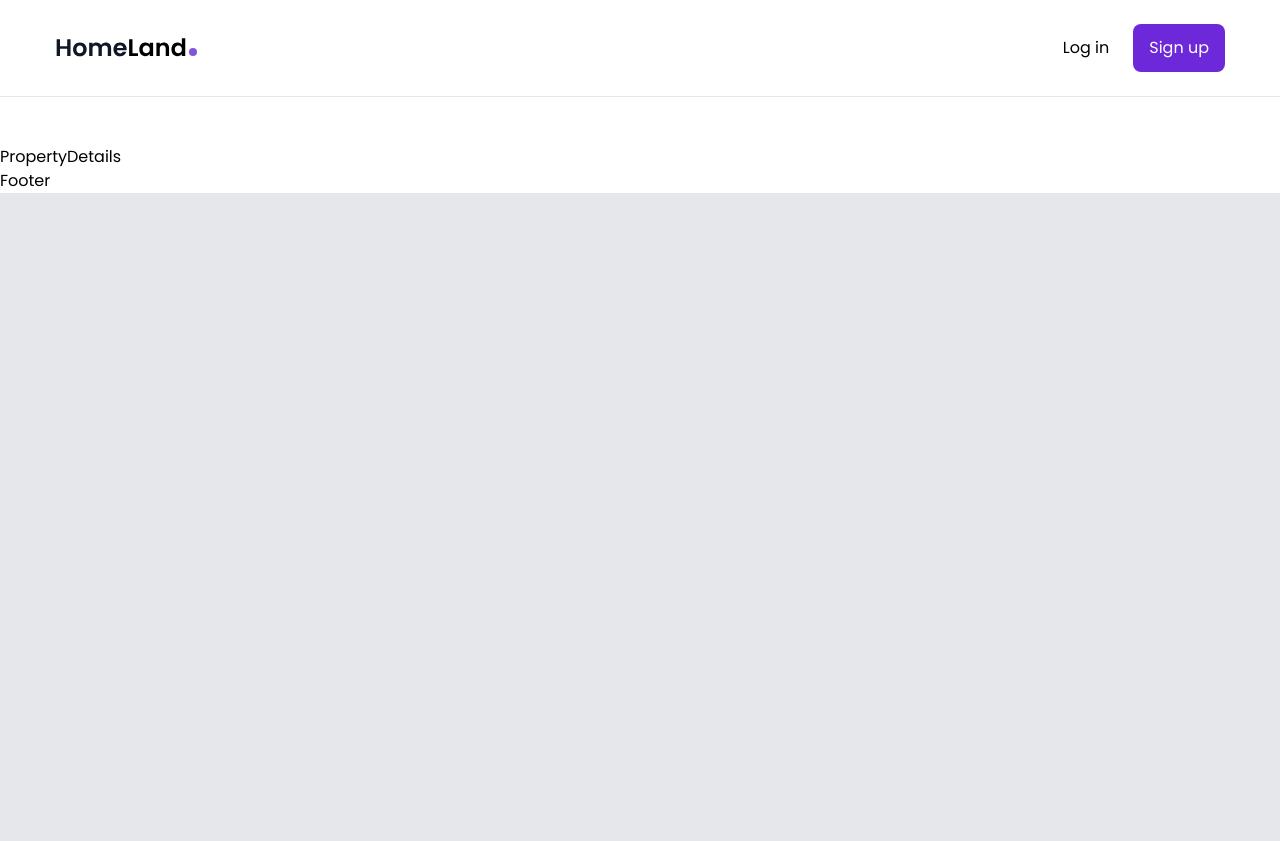
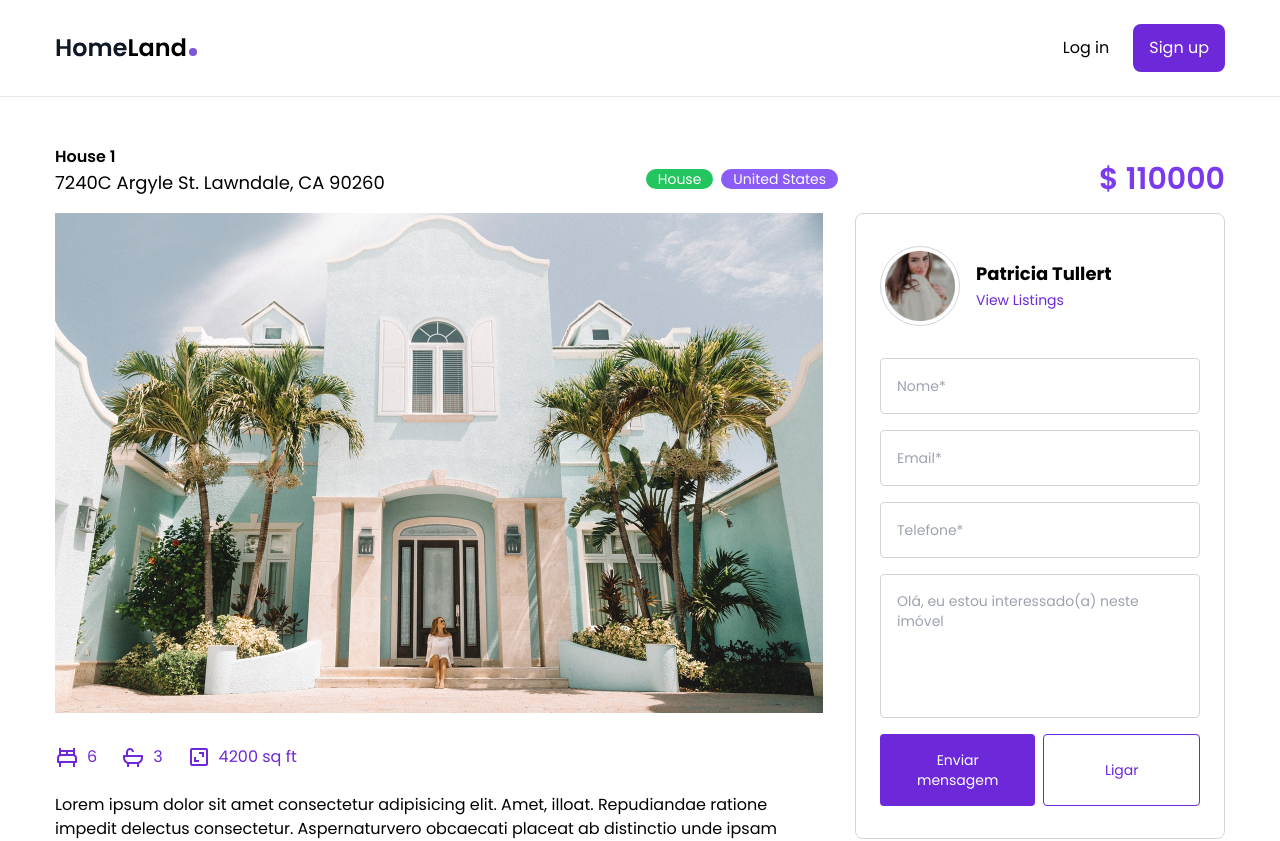
Before and after one commit to HudsonMenezes/real-estate-react-tailwind, a React (Create React App) app: page /property/1 in a window 1280 px wide. Shown: the top 841 px of the page. Before the commit the page ends 800 px from the top, so only its background shows below. Built offline with nearby package versions, Linux system fonts and the light colour scheme.

Commit message:
Property details page

```diff
--- a/src/pages/PropertyDetails.js
+++ b/src/pages/PropertyDetails.js
@@ -1,7 +1,116 @@
-import React from 'react';
+import React from "react";
+
+// import data
+import { housesData } from "../data";
+
+// import use params
+import { useParams } from "react-router-dom";
+
+// import icons
+import { BiBed, BiBath, BiArea } from "react-icons/bi";
+
+// import link
+import { Link } from "react-router-dom";
 
 const PropertyDetails = () => {
-  return <div>PropertyDetails</div>;
+  // get the house id
+  const { id } = useParams();
+  console.log(id);
+  // get the house based on the id
+  const house = housesData.find((house) => {
+    return house.id === parseInt(id);
+  });
+
+  return (
+    <section>
+      <div className="container mx-auto min-h-[800px] mb-14">
+        <div className="flex flex-col lg:flex-row lg:items-center lg: justify-between">
+          <div>
+            <h2 className="text-2xç font-semibold">{house.name}</h2>
+            <h2 className="text-lg mb-4">{house.address}</h2>
+          </div>
+          <div className="mb-4 lg:mb-0 flex gap-x-2 text-sm">
+            <div className="bg-green-500 text-white px-3 rounded-full">
+              {house.type}
+            </div>
+            <div className="bg-violet-500 text-white px-3 rounded-full">
+              {house.country}
+            </div>
+          </div>
+          <div className="text-3xl font-semibold text-violet-600">
+            $ {house.price}
+          </div>
+        </div>
+        <div className="flex flex-col items-start gap-8 lg:flex-row">
+          <div className="max-w-[768px]">
+            <div className="mb-8">
+              <img src={house.imageLg} alt="Imagem Grande" />
+            </div>
+            <div className="flex gap-x-6 text-violet-700 mb-6">
+              <div className="flex gap-x-2 items-center">
+                <BiBed className="text-2xl" />
+                <div>{house.bedrooms}</div>
+              </div>
+              <div className="flex gap-x-2 items-center">
+                <BiBath className="text-2xl" />
+                <div>{house.bathrooms}</div>
+              </div>
+              <div className="flex gap-x-2 items-center">
+                <BiArea className="text-2xl" />
+                <div>{house.surface}</div>
+              </div>
+            </div>
+            <div>{house.description}</div>
+          </div>
+          <div className="flex-1 bg-white w-full mb-8 border border-gray-300 rounded-lg px-6 py-8">
+            <div className="flex items-center gap-x-4 mb-8">
+              <div className="w-20 h-20 p-1 border border-gray-300 rounded-full">
+                <img src={house.agent.image} alt="Agent Img" />
+              </div>
+              <div>
+                <div className="font-bold text-lg">{house.agent.name}</div>
+                <Link to="" className="text-violet-700 text-sm">
+                  View Listings
+                </Link>
+              </div>
+            </div>
+            {/* Form */}
+            <form className="flex flex-col gap-y-4">
+              <input
+                className="border border-gray-300 focus:border-violet-700 outline-none rounded w-full px-4 h-14 text-sm"
+                type="text"
+                placeholder="Nome*"
+              />
+              <input
+                className="border border-gray-300 focus:border-violet-700 outline-none rounded w-full px-4 h-14 text-sm"
+                type="text"
+                placeholder="Email*"
+              />
+              <input
+                className="border border-gray-300 focus:border-violet-700 outline-none rounded w-full px-4 h-14 text-sm"
+                type="text"
+                placeholder="Telefone*"
+              />
+
+              <textarea
+                className="border border-gray-300 focus:border-violet-700 outline-none resize-none rounded w-full p-4 h-36 text-sm text-gray-400"
+                placeholder="Mensagem*"
+                defaultValue="Olá, eu estou interessado(a) neste imóvel"
+              ></textarea>
+              <div className="flex gap-x-2">
+                <button className="bg-violet-700 hover:bg-violet-800 text-white rounded p-4 text-sm w-full transition">
+                  Enviar mensagem
+                </button>
+                <button className="border border-violet-700 text-violet-700 hover:border-vilet-500 hover:text-violet-500 rounded p-4 text-sm w-full transition">
+                  Ligar
+                </button>
+              </div>
+            </form>
+          </div>
+        </div>
+      </div>
+    </section>
+  );
 };
 
 export default PropertyDetails;
```
